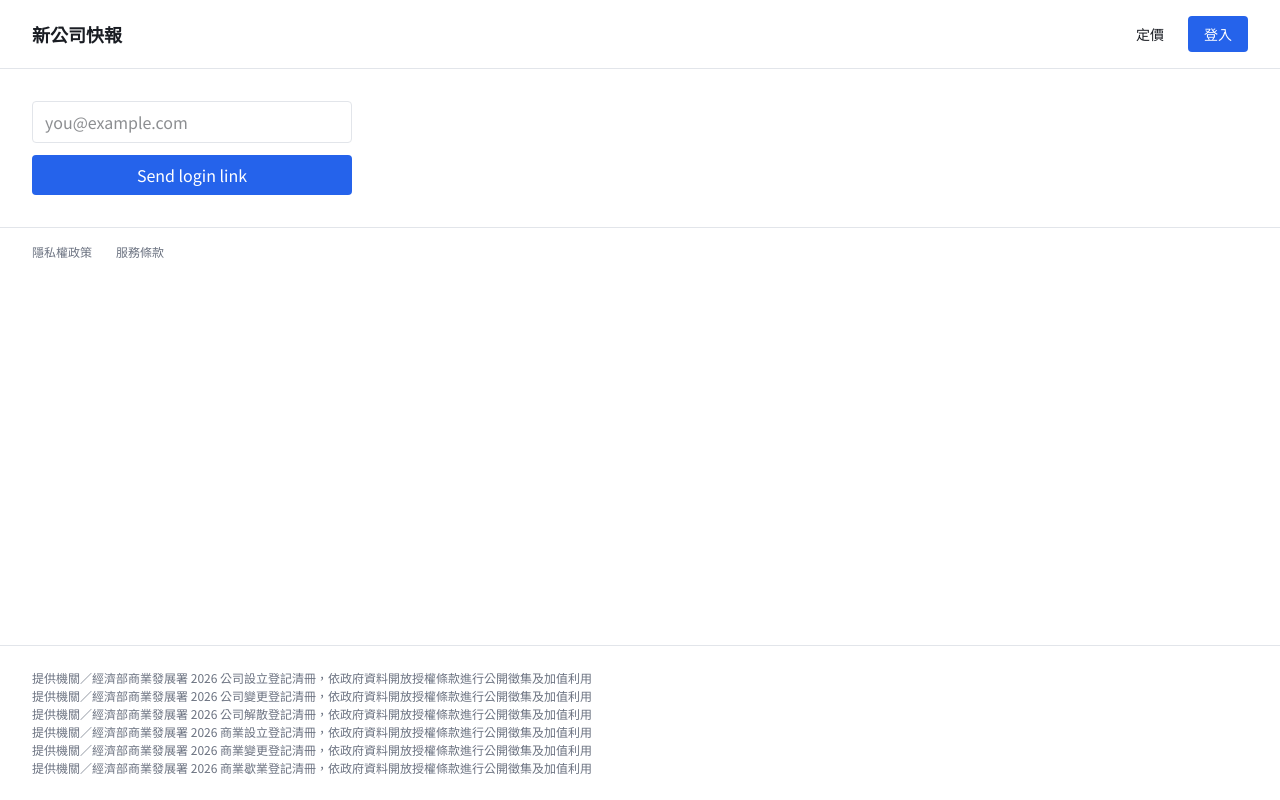
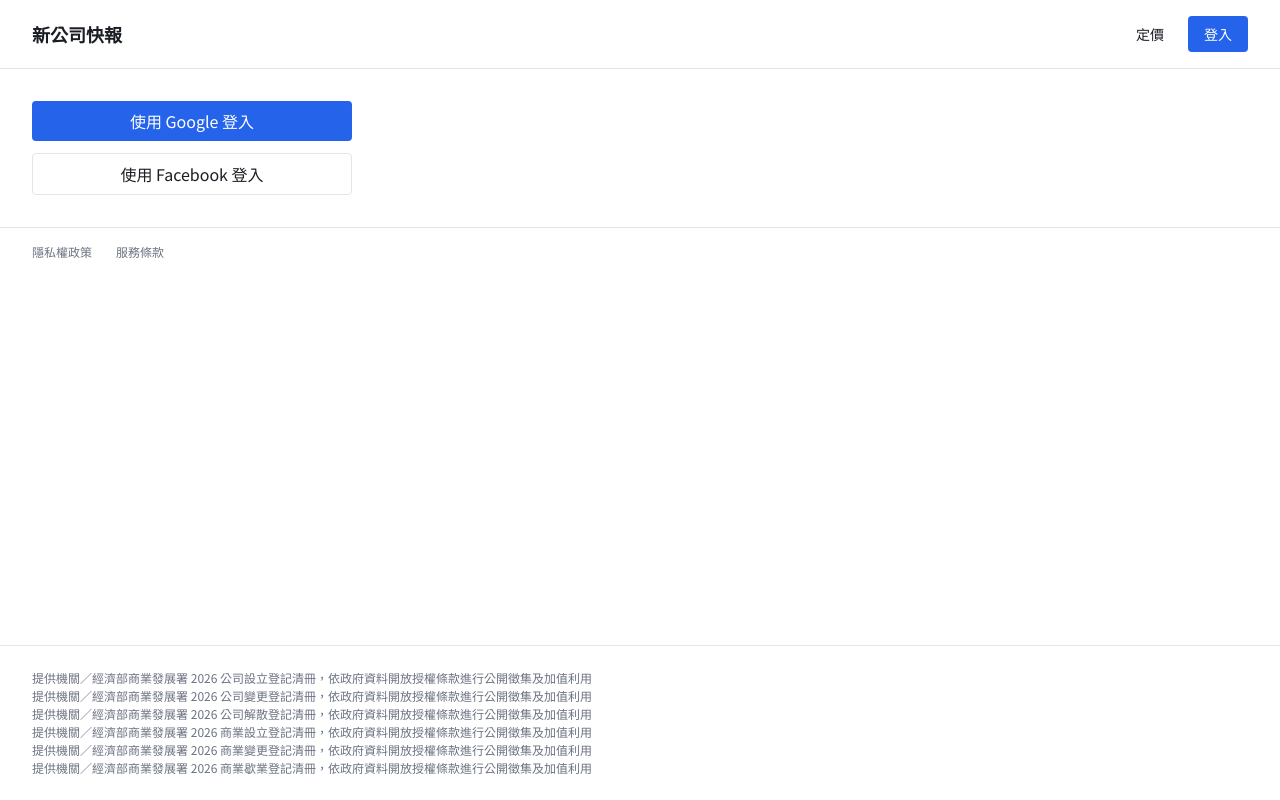
Before and after one commit to verymeanguy13-lab/tw-leads-radar, a Next.js app: page /login in a window 1280 px wide. Built offline with nearby package versions, Linux system fonts and the light colour scheme.

Commit message:
Replace magic-link login UI with Google/Facebook buttons

```diff
--- a/app/(marketing)/login/page.tsx
+++ b/app/(marketing)/login/page.tsx
@@ -1,41 +1,27 @@
 "use client";
-import { Suspense, useState } from "react";
+import { Suspense } from "react";
 import { useSearchParams } from "next/navigation";
+import { signIn } from "next-auth/react";
 
 function LoginForm() {
   const params = useSearchParams();
   const callbackUrl = params.get("callbackUrl") || "/searches";
-  const [email, setEmail] = useState("");
-  const [sent, setSent] = useState(false);
-
-  async function handleSubmit(e: React.FormEvent) {
-    e.preventDefault();
-    await fetch("/api/auth/magic-link", {
-      method: "POST",
-      headers: { "Content-Type": "application/json" },
-      body: JSON.stringify({ email, callbackUrl }),
-    });
-    setSent(true);
-  }
-
-  if (sent) {
-    return <p className="p-8">Check your email for the login link.</p>;
-  }
 
   return (
-    <form onSubmit={handleSubmit} className="p-8 max-w-sm">
-      <input
-        type="email"
-        required
-        value={email}
-        onChange={(e) => setEmail(e.target.value)}
-        placeholder="you@example.com"
-        className="border-default border rounded px-3 py-2 w-full mb-3"
-      />
-      <button type="submit" className="bg-[var(--accent)] text-white rounded px-4 py-2 w-full">
-        Send login link
+    <div className="p-8 max-w-sm">
+      <button
+        onClick={() => signIn("google", { callbackUrl })}
+        className="bg-[var(--accent)] text-white rounded px-4 py-2 w-full mb-3"
+      >
+        使用 Google 登入
       </button>
-    </form>
+      <button
+        onClick={() => signIn("facebook", { callbackUrl })}
+        className="border-default border rounded px-4 py-2 w-full"
+      >
+        使用 Facebook 登入
+      </button>
+    </div>
   );
 }
 
```
